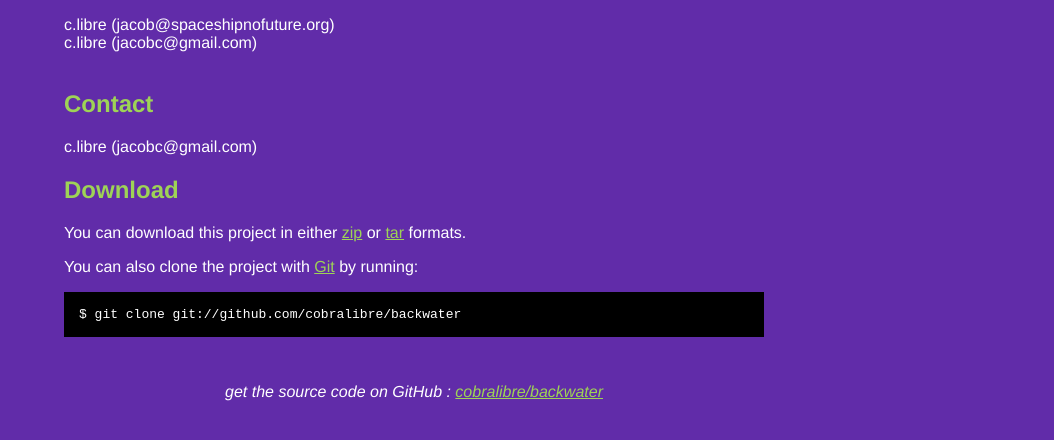
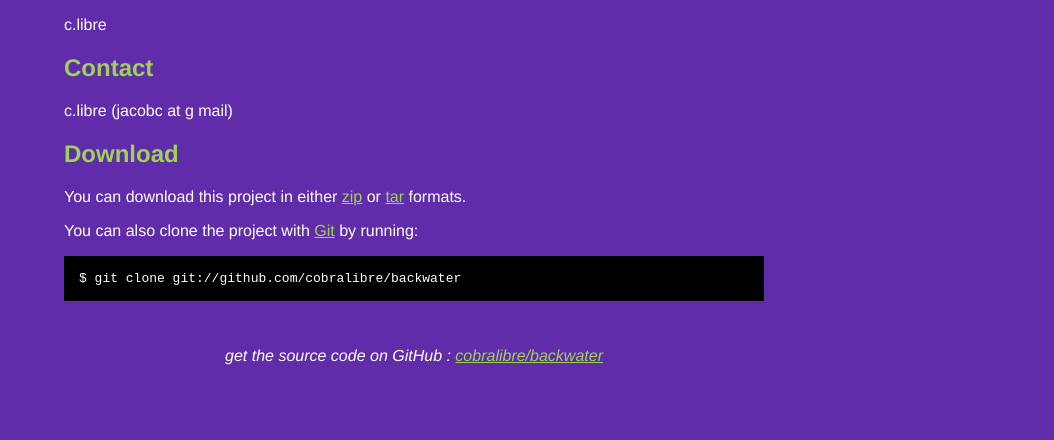
Before and after one commit to braveulysses/backwater, a plain HTML site: page index.html in a window 1280 px wide. Shown: the part 332-772 px from the top of the page, without its empty margins (226-1280 px from the left). Drawn offline with Linux system fonts and the light colour scheme.

Commit message:
removed my email addresses

```diff
--- a/index.html
+++ b/index.html
@@ -55,12 +55,9 @@
     <h2>License</h2>
 <p>???</p>
 <h2>Authors</h2>
-<p>c.libre (jacob@spaceshipnofuture.org)
-<br/>c.libre (jacobc@gmail.com)
-<br/>
-<br/>      </p>
+<p>c.libre</p>
 <h2>Contact</h2>
-<p>c.libre (jacobc@gmail.com)
+<p>c.libre (jacobc at g mail)
 <br/>      </p>
 
 
```
